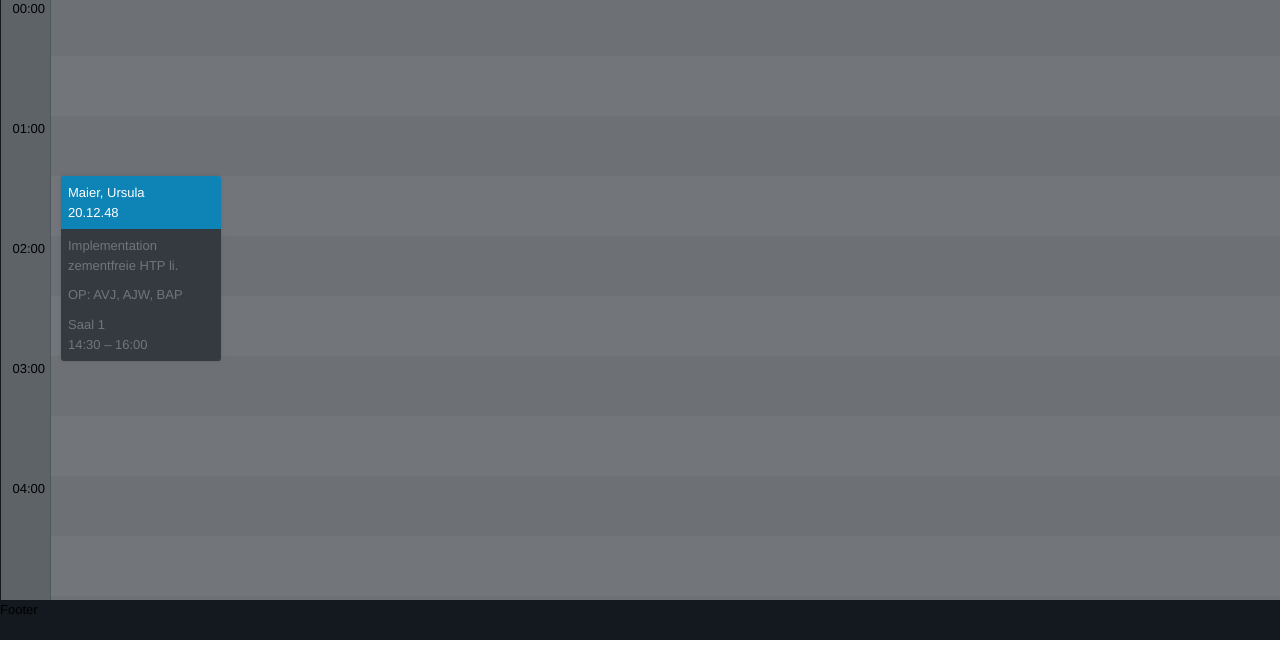
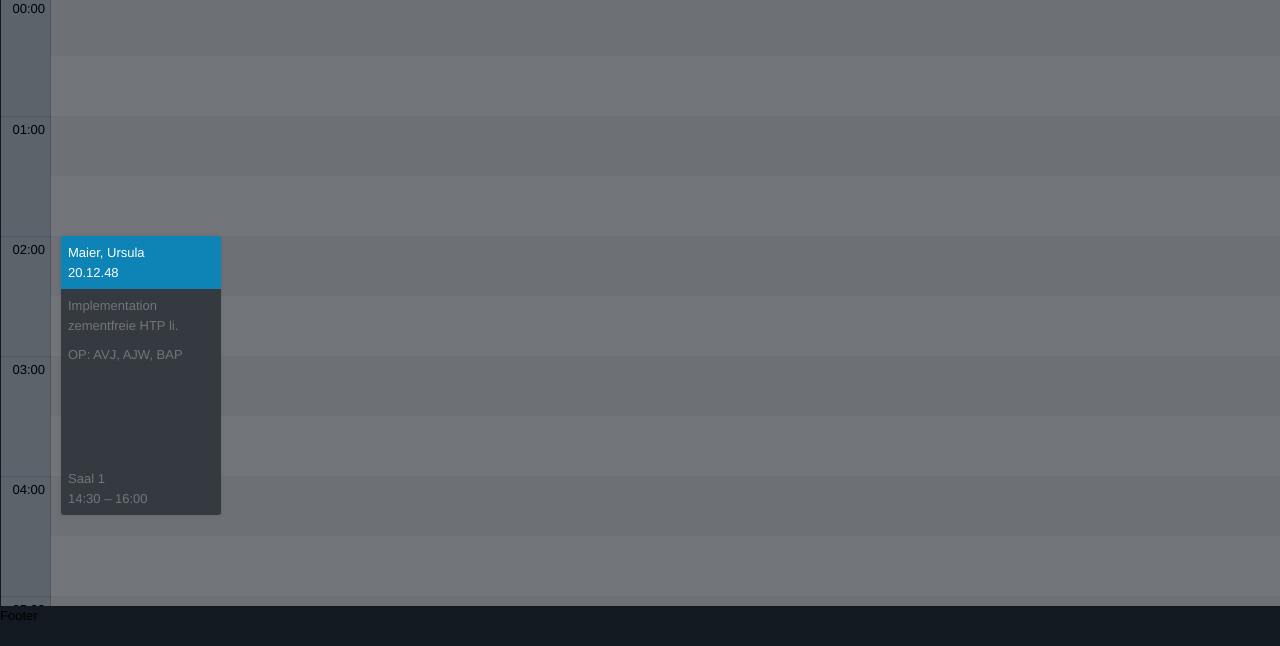
Before and after one commit to ChristophLabacher/OPMS-Surgery-Management-System, a website: page index.html in a window 1280 px wide. Shown: the part 154-800 px from the top of the page. Drawn offline with Linux system fonts and the light colour scheme.

Commit message:
Footer size

```diff
--- a/index.html
+++ b/index.html
@@ -80,22 +80,22 @@
 						<div class="column-content cleafix">
 							<section class="cards">
 
-								<div class="card-container" style="top: 230px; height: 300px;">
+								<div class="card-container" style="top: 290px; height: 180px;">
 									<div class="card">
-										<header>
+										<div class="header">
 											Maier, Ursula<br>
 											20.12.48
-										</header>
+										</div>
 
 										<div class="main">
 											<p>Implementation zementfreie HTP li.</p>
 											<p>OP: AVJ, AJW, BAP</p>
 										</div>
 
-										<footer>
+										<div class="footer">
 											Saal 1<br>
 											14:30 – 16:00
-										</footer>
+										</div>
 									</div>
 								</div>
 
--- a/scripts/setup.js
+++ b/scripts/setup.js
@@ -1,9 +1,9 @@
 $(document).ready(function() {
 	setSize();
 
-	$(".card").each(function()	{
-		var mainHeight = $(this).outerHeight() - $(this).children("header").outerHeight() - $(this).children("header").outerHeight();
-		$(this).children(".main").outerHeight(mainHeight);
+	$(".card-container").each(function()	{
+		var mainHeight2 = $(this).outerHeight() - $(this).find("header").outerHeight() - $(this).find("footer").outerHeight();
+		$(this).find(".main").outerHeight(mainHeight2);
 	});
 
 });
@@ -17,6 +17,11 @@ function setSize()	{
 
 	// Height of the main-element: Screen height - header - footer
 	var mainHeight = $(window).height() - $("header").outerHeight() - $("footer").outerHeight();
+		console.log($(window).height());
+	console.log($("header").outerHeight() );
+	console.log($("footer").outerHeight() );
+
+	console.log(mainHeight);
 	$("main").outerHeight(mainHeight);
 
 	// Width of toolbar and content: Screen width - nav
--- a/styles/style.scss
+++ b/styles/style.scss
@@ -30,11 +30,11 @@ $grey5: hsl(189,0,39);
 $grey6: hsl(189,0,28);
 
 //Cool grey
-$grey1: hsl(211,20,10);
-$grey2: hsl(211,14,15);
+$grey1: hsl(211,25,10);
+$grey2: hsl(211,20,15);
 $grey3: hsl(211,3,44);
 $grey4: hsl(211,3,46);
-$grey5: hsl(211,5,39);
+$grey5: hsl(211,8,39);
 $grey6: hsl(211,10,23);
 $grey7: hsl(211,10,34);
 
@@ -98,7 +98,7 @@ nav	{
 	top: 0;
 	left: 0;
 	padding-top: 5rem;
-	z-index: 2;
+	z-index: 3;
 
 	section	{
 		height: 12rem;
@@ -233,7 +233,7 @@ nav	{
 		text-transform: uppercase;
 		letter-spacing: .03em;
 		transition: all .5s;
-		border-right: 1px solid $grey2;
+		//border-right: 1px solid $grey2;
 
 		&:hover	{
 			color: $lightgreen;
@@ -251,7 +251,7 @@ nav	{
 		&.right	{
 			float: right;
 			border-right: none;
-			border-left: 1px solid $grey2;
+			//border-left: 1px solid $grey2;
 		}
 	}
 }
@@ -276,13 +276,18 @@ nav	{
 		);
 		background-size: 100% 12rem;
 */
-
+		border-top: 1px solid $grey7;
 		padding-right: .5rem;
 		padding-top: .3rem;
+
+		&:first-of-type	{
+			border-top: none;
+		}
 	}
 }
 
 .timetable	{
+
 	background: linear-gradient(
 	  to bottom,
 	  $grey3,
@@ -331,7 +336,7 @@ nav	{
 		}
 	}
 
-	header	{
+	.header	{
 		border-radius: 3px 3px 0 0;
 		padding: .7rem;
 		height: auto;
@@ -342,10 +347,9 @@ nav	{
 	.main	{
 		background-color: $grey6;
 		padding: .7rem;
-		//height: 100%;
 	}
 
-	footer	{
+	.footer	{
 		border-radius: 0 0 3px 3px;
 		padding: 0 .7rem .7rem .7rem;
 		height: auto;
```
Also changed, not shown: styles/style.css.
